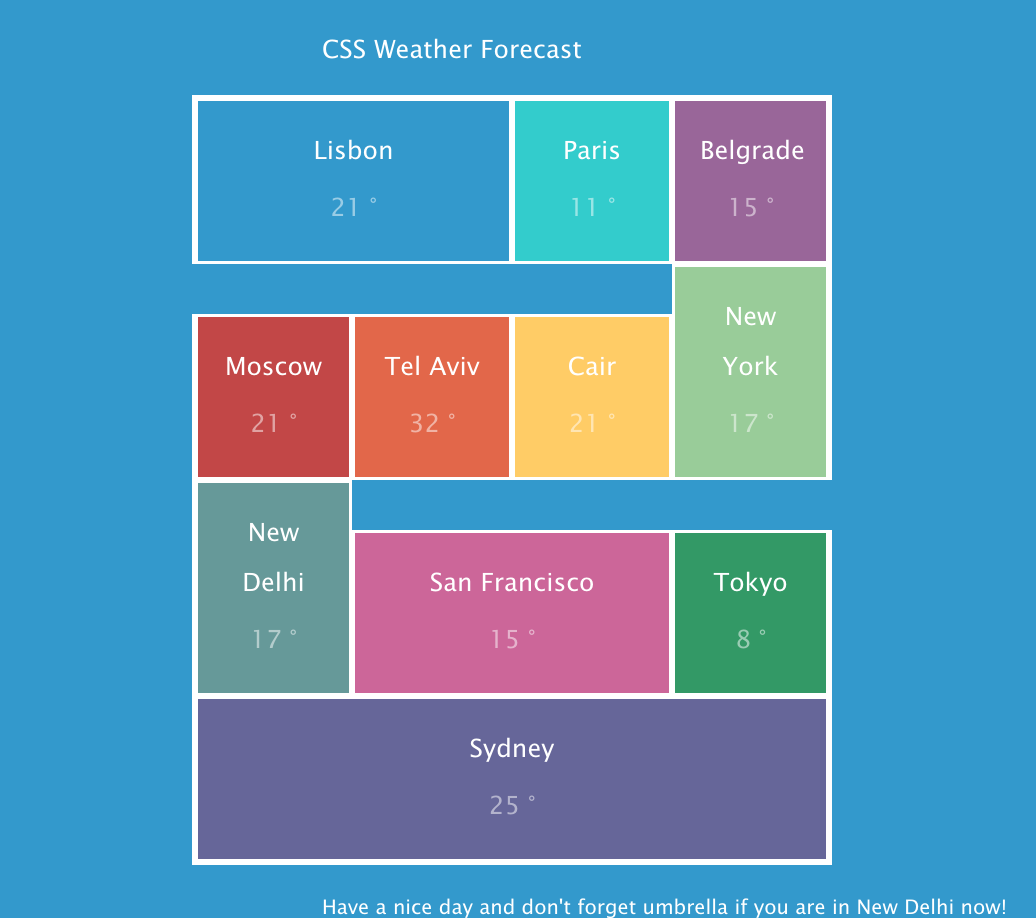
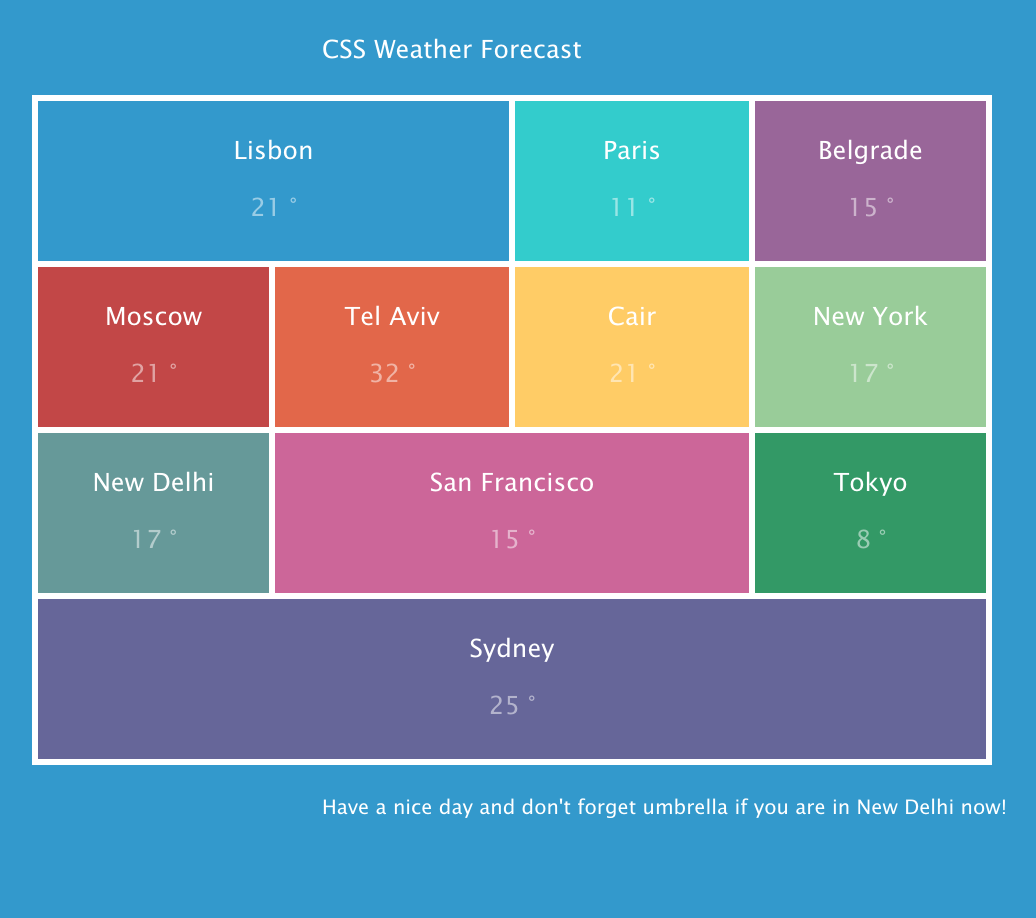
Before and after one commit to TatjanaBezkorovaina/TatjanaBezkorovaina.github.io, a plain HTML site: page weather/weather.html in a window 1280 px wide. Shown: the whole page, without its empty margins (128-1164 px from the left). After the commit the page ends 818 px from the top, so only its background shows below. Drawn offline with nearby package versions, Linux system fonts and the light colour scheme; some icons are missing.

Commit message:
fixed homework

```diff
--- a/weather/style.css
+++ b/weather/style.css
@@ -43,7 +43,7 @@
 
 ul {
   font-size: 0;
-  width: 50%;
+  width: 960px;
   margin: auto;
   transition: all 0.1s ease-in;
 }
```
